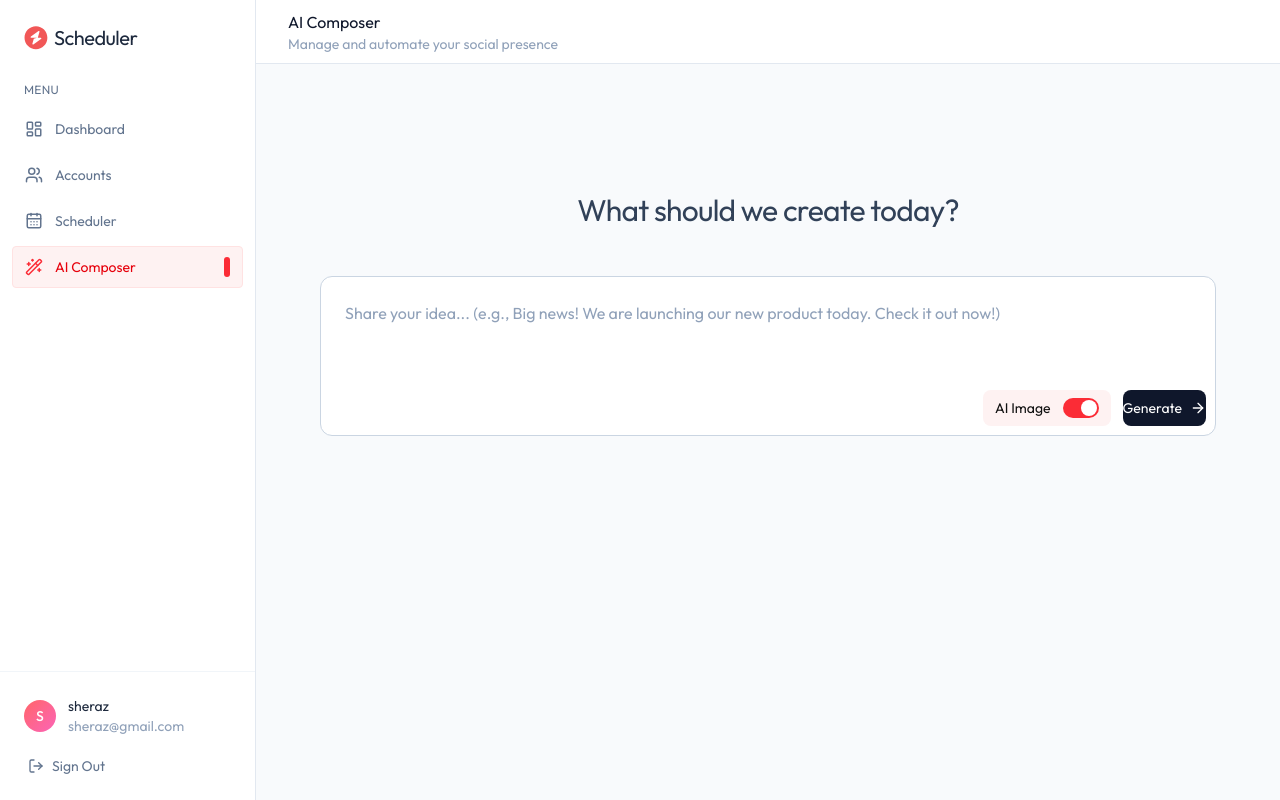
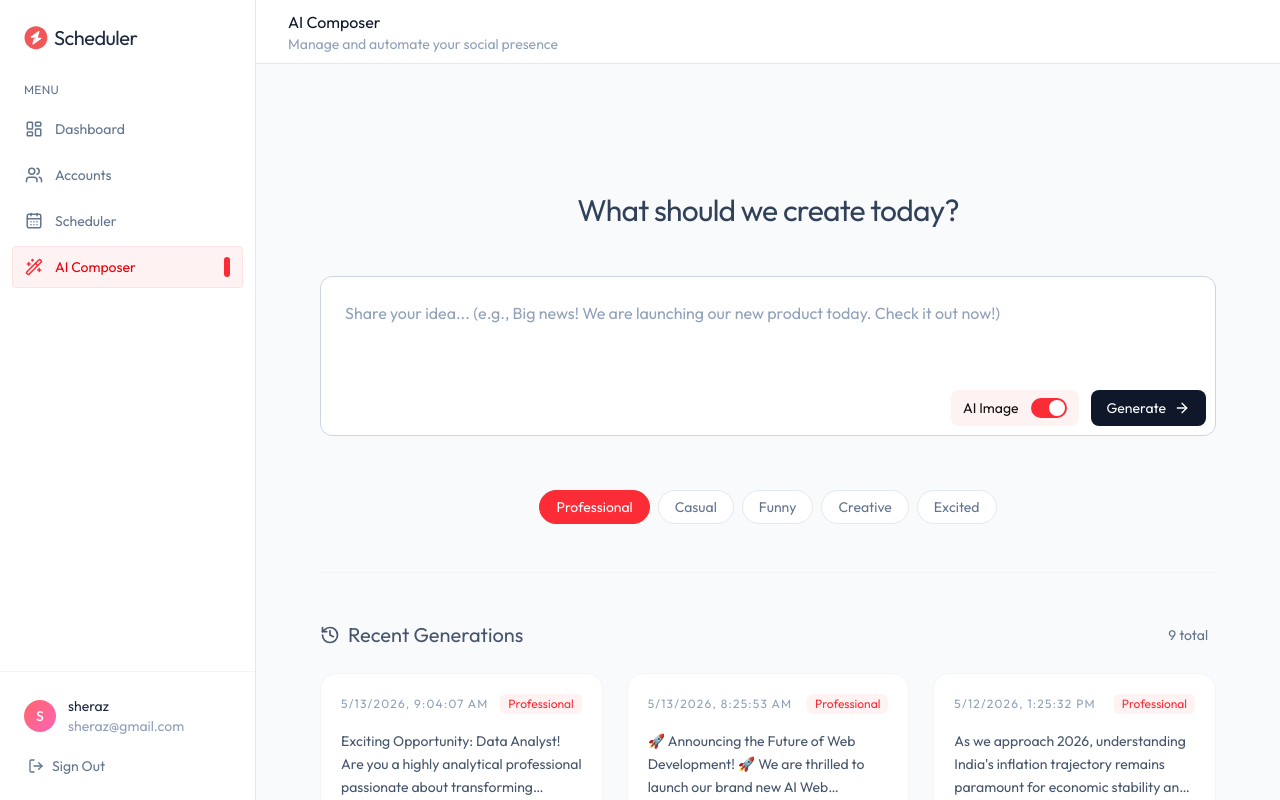
Before and after one commit to mrsheraz33/social-ai-saas, a React (Vite) app in the folder client/: page /ai-composer in a window 1280 px wide. Built offline with nearby package versions, Linux system fonts and the light colour scheme.

Commit message:
update files

```diff
--- a/client/src/pages/AIComposer.tsx
+++ b/client/src/pages/AIComposer.tsx
@@ -1,6 +1,6 @@
 import { useEffect, useState } from "react"
 import { dummyGenerationData } from "../assets/assets"
-import { ArrowRightIcon, Loader2Icon } from "lucide-react"
+import { ArrowRightIcon, HistoryIcon, Loader2Icon } from "lucide-react"
 
 
 function AIComposer() {
@@ -35,7 +35,11 @@ const tones = [
 ];
 
 const handelGenerate = async ()=>{
+setLoading(true)
 
+setTimeout(() => {
+  setLoading(false)
+}, 2000);
 }
 
   return (
@@ -68,7 +72,7 @@ const handelGenerate = async ()=>{
     <button onClick={handelGenerate}
      disabled={loading}
     className="bg-slate-900 hover:bg-slate-800 text-white flex
-    items-center gap-2 px4 py-2 rounded-lg">
+    items-center gap-2 px-4 py-2 rounded-lg">
       {
       loading ?
       (
@@ -86,6 +90,63 @@ const handelGenerate = async ()=>{
 
        </div>
      </div>
+
+   <div className="flex flex-wrap justify-center gap-2">
+    {tones.map((t)=> (
+      <button key={t} onClick={()=> setTone(t)}
+      className={`px-4 py-1.5 rounded-full text-sm transition-all border ${tone === t ?
+        "bg-red-500 border-red-500 text-white":
+         "bg-white border-slate-200 text-slate-500 hover:border-slate-300"}`}>
+        {t}
+      </button>
+    ))}
+   </div>
+
+
+<div className="space-y-6 pt-12 border-t border-slate-100">
+<div className="flex items-center justify-between text-slate-600">
+  <div className="flex items-center gap-2">
+    <HistoryIcon className="size-5"/>
+    <h2 className="text-xl">Recent Generations</h2>
+  </div>
+  <span className="text-sm text-slate-500 bg-slate-50 px-2">{generations.length} total</span>
+</div>
+
+<div className="grid grid-cols-1 md:grid-cols-2 xl:grid-cols-3 gap-6">
+{generations.map((gen)=> (
+  <div key={gen._id} className="group bg-white rounded-2xl border border-slate-100
+   p-5 hover:border-red-200 transition-all relative overflow-hidden ">
+    <div className="flex flex-col h-full space-y-4">
+
+      <div className="flex items-center justify-between">
+        <span className="text-xs text-slate-400 uppercase tracking-widest">{new Date(gen.createdAt).toLocaleString()}</span>
+        <span  className="text-xs text-red-500 bg-red-50 px-2 py-0.5 rounded-md">{gen.tone}</span>
+      </div>
+
+      <p className="text-sm text-slate-600 line-clamp-3 leading-relaxed flex-1">{gen.content}</p>
+       {gen.mediaUrl &&
+       (
+        <div className="rounded-xl overflow-hidden border border-slate-50 bg-slate-50">
+          <img src={gen.mediaUrl} alt="Gen" className="w-full acpect-video object-cover opacity-90
+          group-hover:opacity-100 transition-opacity"/>
+        </div>
+       )}
+
+
+      <div className="flex items-center gap-2 pt-2">
+        <button onClick={()=> setActiveScheduler(gen)}
+          className="flex-1 bg-slate-100 hover:bg-red-500 hover:text-white
+           text-slate-600 text-xs py-2.5 rounded-lg transition-all">
+          Schedule Post
+        </button>
+      </div>
+
+    </div>
+  </div>
+))}
+</div>
+</div>
+
     </div>
   )
 }
```
